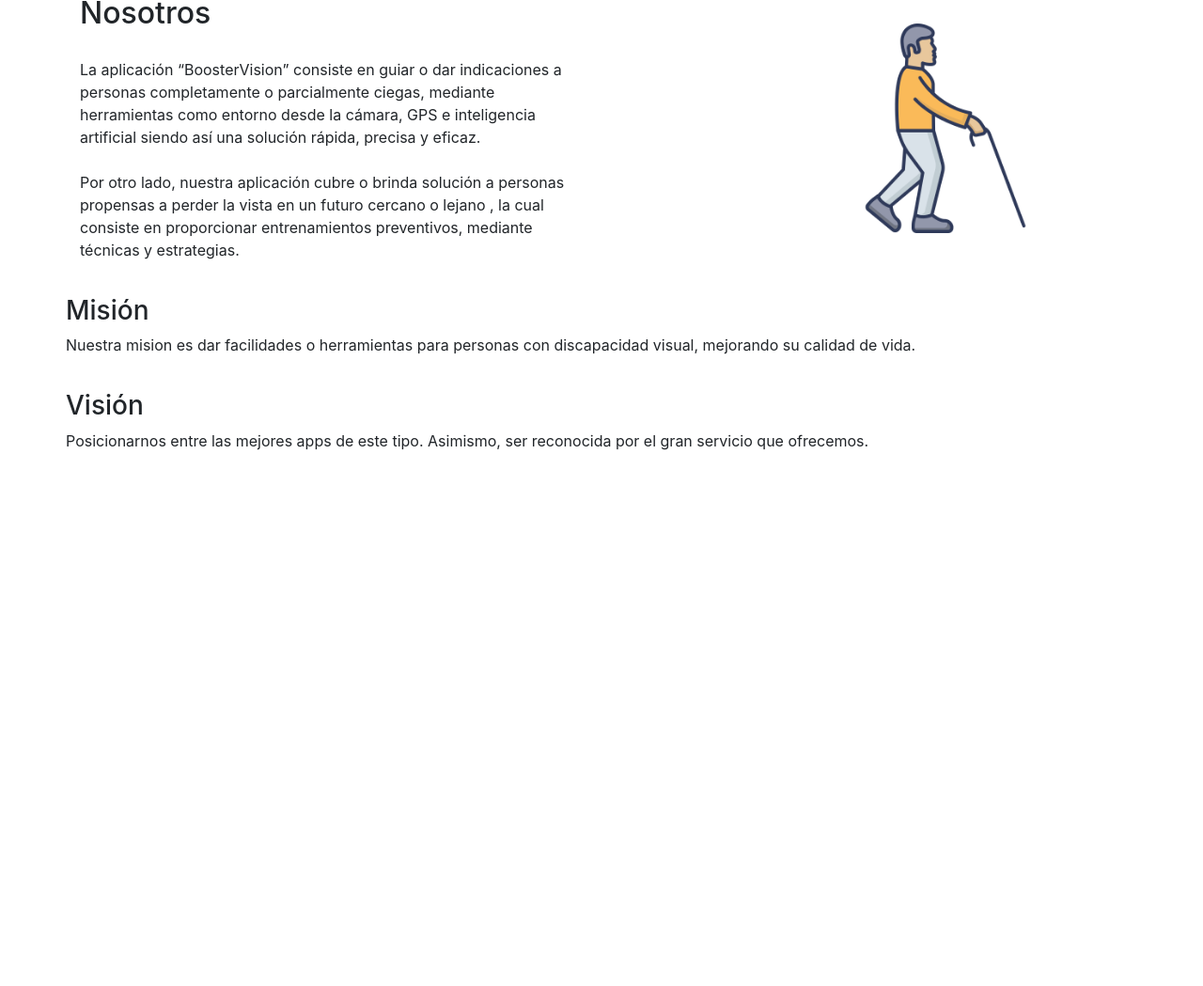
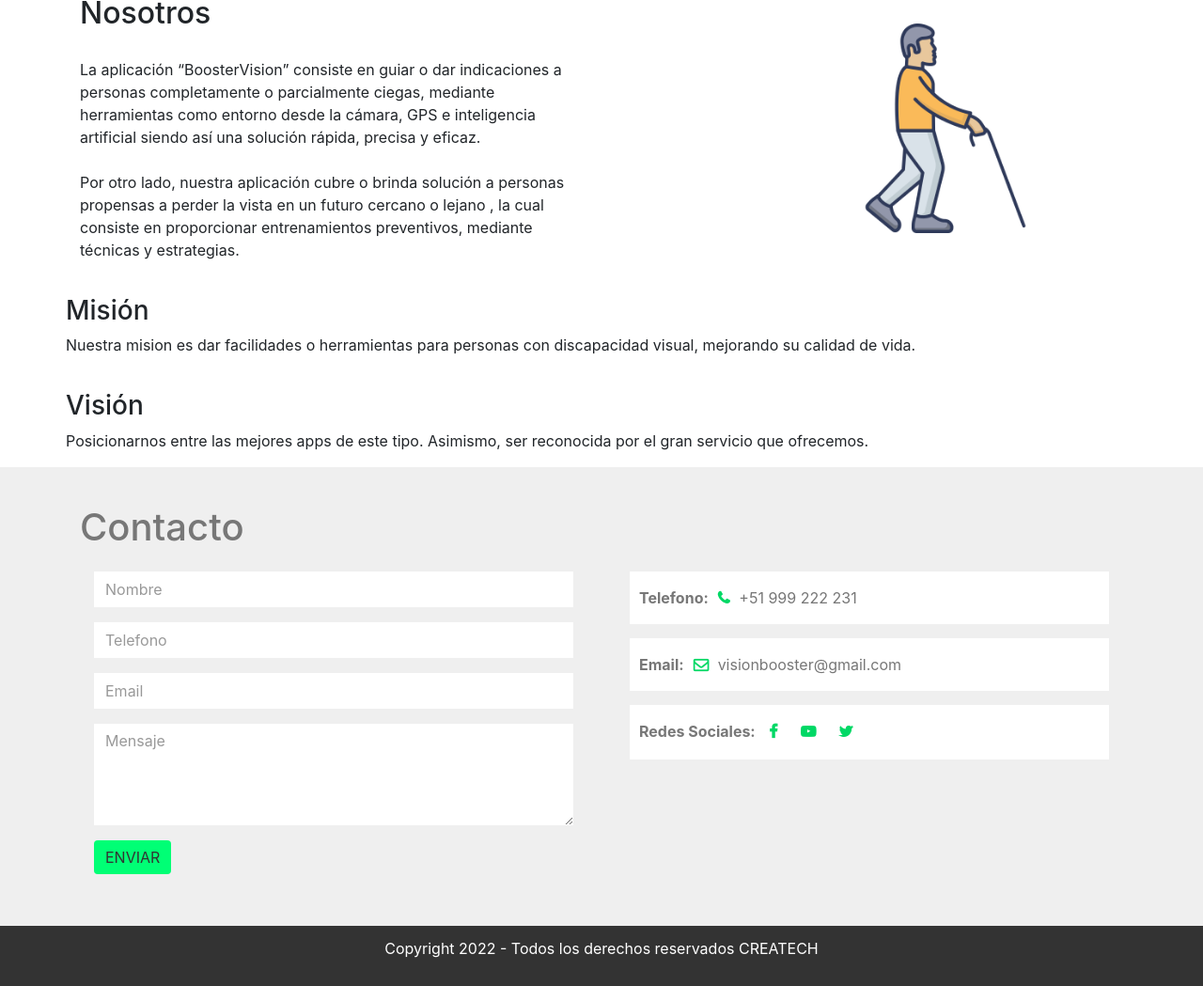
Before and after one commit to si385-sx42-Grupo-5/landing-page, a plain HTML site: page index.html in a window 1280 px wide. Shown: the part 2527-3576 px from the top of the page at 94% size. Before the commit the page ends 3024 px from the top, so only its background shows below. Drawn offline with nearby package versions, Linux system fonts and the light colour scheme.

Commit message:
Contacto

```diff
--- a/index.html
+++ b/index.html
@@ -180,5 +180,46 @@
 		</div>
 		</div>
 	</section>
+<!------------Contacto-------->
+<section id="contact">
+    <div class="container">
+        <h1>Contacto</h1>
+        <div class="row">
+            <div class="col-md-6">
+                <form class="contact-form">
+                    <div class="form-group">
+                        <input type="text" class="form-control" placeholder="Nombre">
+                    </div>
+                    <div class="form-group">
+                        <input type="number" class="form-control" placeholder="Telefono">
+                    </div>
+                    <div class="form-group">
+                        <input type="email" class="form-control" placeholder="Email">
+                    </div>
+                    <div class="form-group">
+                        <textarea class="form-control" rows="4" placeholder="Mensaje"></textarea>
+                    </div>
+                    <button type="submit" class="btn btn-primary" id="contact-enviar">ENVIAR</button>
+                </form>
+            </div>
+            <div class="col-md-6 contact-info">
+                <div class="follow"><b>Telefono:</b><i class="fa fa-phone"></i>+51 999 222 231</div>
+                <div class="follow"><b>Email:</b><i class="fa fa-envelope-o"></i>visionbooster@gmail.com</div>
+                <div class="follow"><label><b>Redes Sociales:</b></label>
+                    <a href="#"><i class="fa fa-facebook"></i></a>
+                    <a href="#"><i class="fa fa-youtube-play"></i></a>
+                    <a href="#"><i class="fa fa-twitter"></i></a>
+                </div>
+            </div>
+        </div>
+    </div>
+
+</section>
+<!-------------Footer------------->
+<section id="footer">
+    <div class="container text-center">
+        <p>Copyright 2022 - Todos los derechos reservados CREATECH</p>
+    </div>
+</section>
 </body>
 </html>
--- a/style.css
+++ b/style.css
@@ -237,3 +237,45 @@ a{
 	top: 50px;
 	height: 70%;
 }
+/*--------Contacto---------*/
+#contact{
+    background:#efefef;
+    padding-top: 40px;
+    padding-bottom: 40px;
+    color: #777;
+}
+.contact-form{
+    padding: 15px;
+}
+.form-control{
+    border-radius: 0 !important;
+    border: none !important;
+}
+::placeholder{
+    color: #999 !important;
+}
+.follow{
+    background: #fff;
+    padding: 10px;
+    margin: 15px;
+}
+.contact-info .fa{
+    margin: 10px;
+    color: #00d865;
+    font-weight: bold;
+}
+#contact-enviar{
+    color: #333 !important;
+    background-color: #00FF75;
+    border: #333;
+}
+/*------------footer-------------*/
+#footer{
+    background: #333;
+    color: #fff;
+    padding: 12px;
+}
+.fa-heart-o{
+    margin: 3px;
+    color: red;
+}
```
